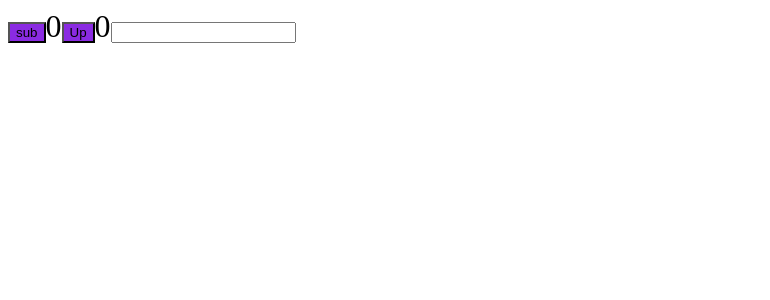
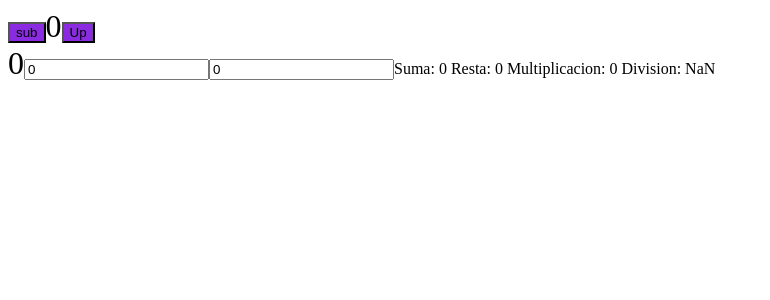
Before and after one commit to ardigc/react, a React (Vite) app: page / in a window 1280 px wide. Shown: the top 300 px of the page, without its empty margins (0-770 px from the left). Built offline with nearby package versions, Linux system fonts and the light colour scheme.

Commit message:
calculadora simple

```diff
--- a/src/App.tsx
+++ b/src/App.tsx
@@ -1,5 +1,6 @@
-import { ChangeEventHandler, useState } from 'react';
+import { useState } from 'react';
 import './styles.css';
+import Calc from './Calc';
 
 function App() {
     const [number, setNumber] = useState(0);
@@ -20,20 +21,23 @@ function App() {
         }
     };
 
-    const changeHandler: ChangeEventHandler<HTMLInputElement> = (ev) => {
-        ev.target.value
-    }
+
 
     return (
         <div>
+            <div>
+
             <button onClick={clickHandlersub} className='button'>sub</button>
             <span style={{ fontSize: '2rem' }}>{number}</span>
             <button onClick={clickHandler} className="button">
                 Up
             </button>
-            <span style={{ fontSize: '2rem' }}>{number}</span>
-            <input onChange={changeHandler} />
+
+
+            </div>
+            <Calc />
         </div>
+
     );
 }
 
--- /dev/null
+++ b/src/Calc.tsx
@@ -0,0 +1,46 @@
+import { ChangeEventHandler, useState } from 'react';
+function Calc() {
+  const [number1, setNumber1] = useState(0);
+  const [number2, setNumber2] = useState(0);
+  // const [result, setResult] = useState(0);
+  // const [show, setShow] = useState("suma");
+  const changeHandler1: ChangeEventHandler<HTMLInputElement> = (ev) => {
+    setNumber1(parseInt(ev.target.value))
+  }
+  const changeHandler2: ChangeEventHandler<HTMLInputElement> = (ev) => {
+    setNumber2(parseInt(ev.target.value))
+  }
+  // const clickHandlerSum =() => {
+  //   setShow("suma")
+  // }
+  // const clickHandlerRes =() => {
+  //   setResult(number1 - number2)
+  // }
+  // const clickHandlerMult =() => {
+  //   setResult(number1 * number2)
+  // }
+  // const clickHandlerDiv =() => {
+  //   setResult(number1 / number2)
+  // }
+
+  const suma = number1  + number2
+  const rest = number1  - number2
+  const mult = number1  * number2
+  const div = number1  / number2
+
+  return <div>
+    <span style={{ fontSize: '2rem' }}>{suma}</span>
+    {/* {show === "resta" && <span style={{ fontSize: '2rem' }}>{rest}</span>} */}
+    <input type='number' onChange={changeHandler1} value={number1} />
+    <input type='number' onChange={changeHandler2} value={number2} />
+<span>Suma: {suma}</span>
+<span> Resta: {rest}</span>
+<span> Multiplicacion: {mult}</span>
+<span> Division: {div}</span>
+    {/* <button onClick={clickHandlerSum}>Sumar</button>
+    <button onClick={clickHandlerRes}>Restar</button>
+    <button onClick={clickHandlerMult}>Multiplicar</button>
+    <button onClick={clickHandlerDiv}>Dividir</button> */}
+  </div>
+}
+export default Calc
```
